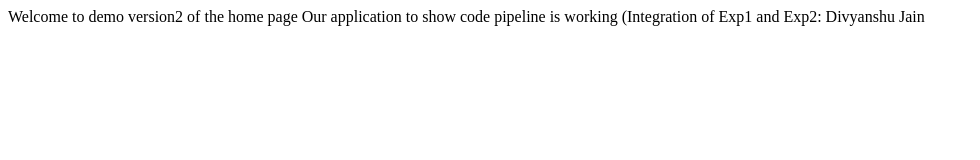
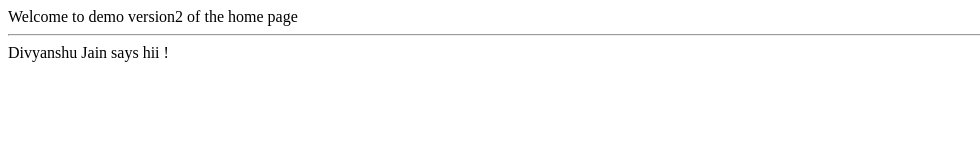
Before and after one commit to Divyanshu1011/DivyanshuDemoApp-Adev, a plain HTML site: page index.html in a window 1280 px wide. Shown: the whole page, without its empty margins (0-980 px from the left). Drawn offline with Linux system fonts and the light colour scheme.

Commit message:
Update index.html

```diff
--- a/index.html
+++ b/index.html
@@ -1,6 +1,7 @@
 <html>
 <head>Welcome to demo version2 of the home page</head>
+  <hr>
 <body>
-Our application to show code pipeline is working (Integration of Exp1 and Exp2: Divyanshu Jain
+Divyanshu Jain says hii !
 </body>
 </html>
```
